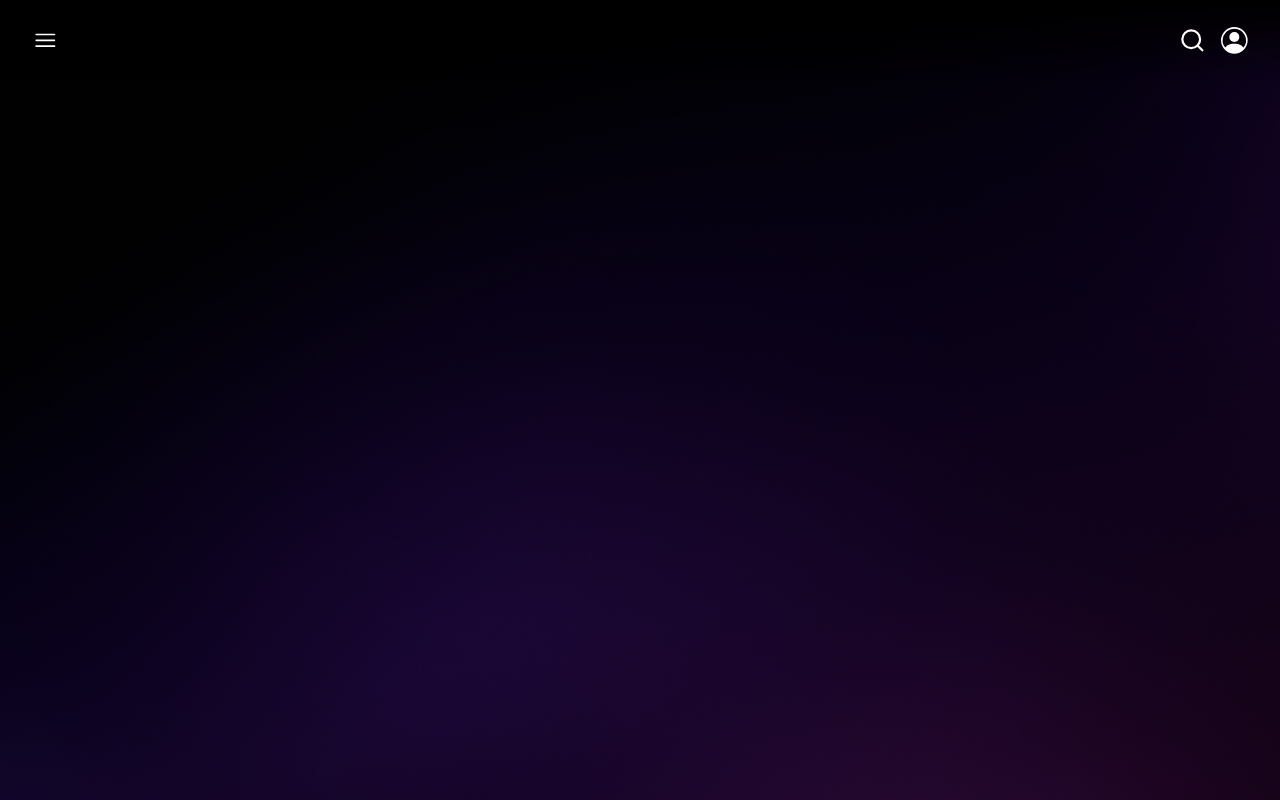
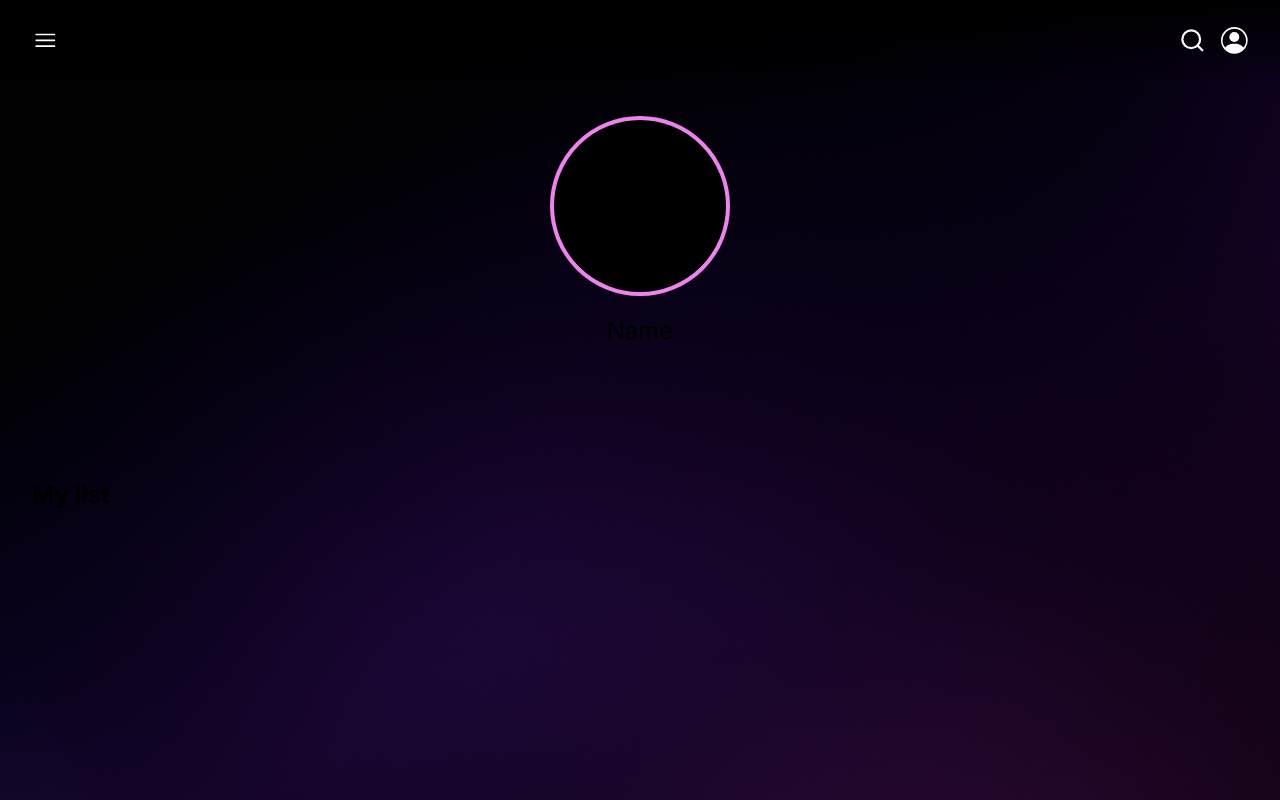
Before and after one commit to Felix7447/fbo-movies, a Next.js app: page /account in a window 1280 px wide. Shown: the top 800 px of the page. Built offline with nearby package versions, Linux system fonts and the light colour scheme.

Commit message:
feat: :sparkles: Added UI to account page

```diff
--- /dev/null
+++ b/app/_components/ProfileCircle.tsx
@@ -0,0 +1,15 @@
+import React from 'react'
+import styles from "@/styles/profile.module.scss"
+
+const ProfileCircle = () => {
+  return (
+    <>
+      <main className={styles.main}>
+        <span>N</span>
+      </main>
+      <footer className={styles.footer}>Name</footer>
+    </>
+  )
+}
+
+export default ProfileCircle
--- /dev/null
+++ b/app/_styles/accountPage.module.scss
@@ -0,0 +1,16 @@
+.account_main {
+  width: 100%;
+  height: 60vh;
+  padding: 0 2em;
+  display: flex;
+  justify-content: center;
+  align-items: center;
+}
+
+.article {
+  padding: 0 2em;
+
+  h2 {
+    margin-bottom: 1em;
+  }
+}
--- /dev/null
+++ b/app/_styles/profile.module.scss
@@ -0,0 +1,21 @@
+.main {
+  width: 180px;
+  height: 180px;
+  background-color: black;
+  border: 4px violet solid;
+  border-radius: 50%;
+  display: flex;
+  justify-content: center;
+  align-items: center;
+  position: relative;
+
+  span {
+    font-size: 96px;
+  }
+}
+
+.footer {
+  margin: 0.8em 0;
+  text-align: center;
+  font-size: 24px;
+}
--- a/app/account/page.tsx
+++ b/app/account/page.tsx
@@ -1,10 +1,21 @@
 import React from 'react'
 import styles from '@/styles/page.module.scss'
+import account_styles from '@/styles/accountPage.module.scss'
+import ProfileCircle from '../_components/ProfileCircle'
 
 const Account = () => {
   return (
     <section className={styles.main}>
-      Account
+      <main className={account_styles.account_main}>
+        <article>
+          <ProfileCircle />
+        </article>
+      </main>
+      <article className={account_styles.article}>
+        <h2>My list</h2>
+        <footer>
+        </footer>
+      </article>
     </section>
   )
 }
```
